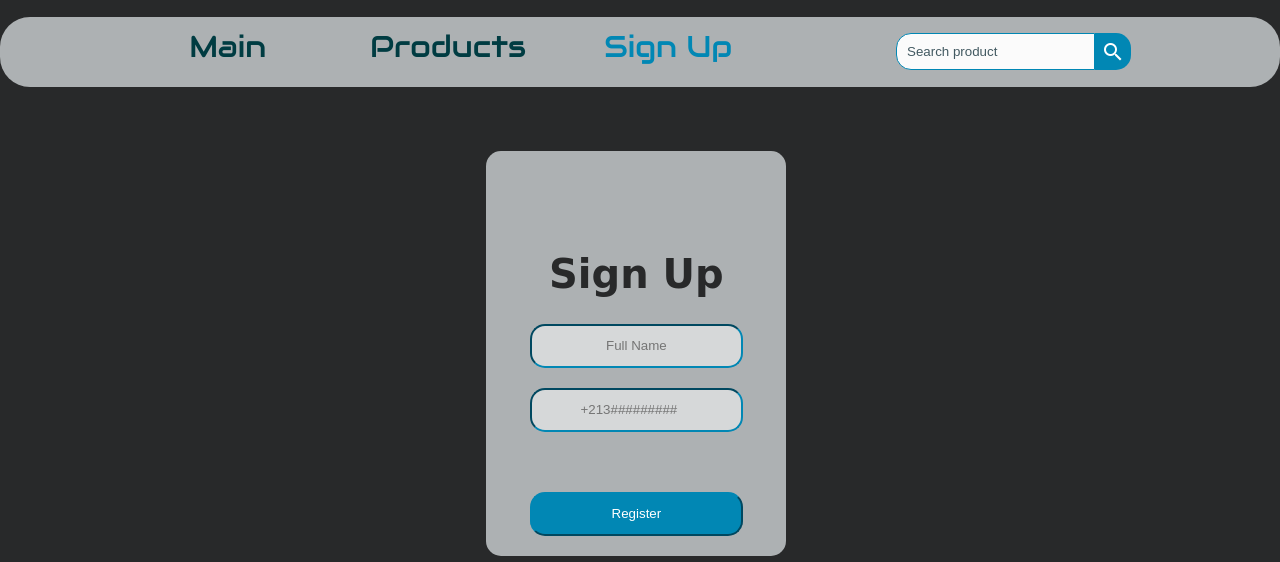
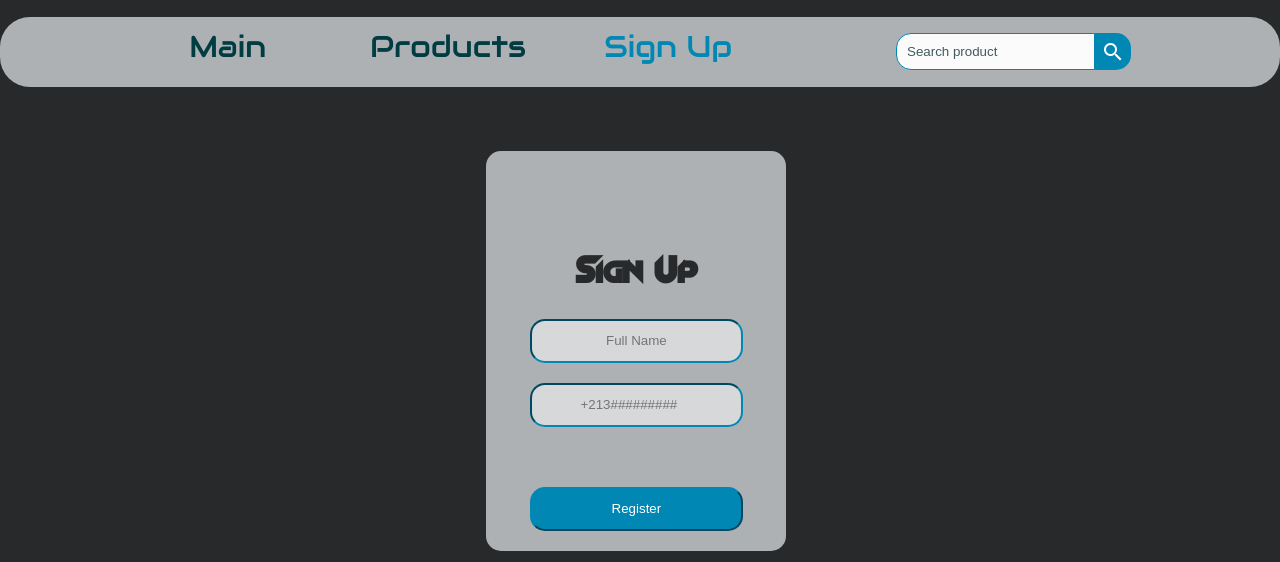
Before and after one commit to IsaacOfAstora/Shopping-Galaxy, a plain HTML site: page about.html in a window 1280 px wide. Shown: the part 238-800 px from the top of the page. Drawn offline with nearby package versions, Linux system fonts and the light colour scheme.

Commit message:
new sign up title

```diff
--- a/IST.css
+++ b/IST.css
@@ -355,7 +355,7 @@ justify-content: center;
 
 .signup-form h1{
   margin-top: 100px;
-  font-family: 'Permanent Marker', cursive;
+  font-family: 'MGR';
   color: rgb(40 41 42);
   font-size: 40px;
   transition: 600ms;
```
